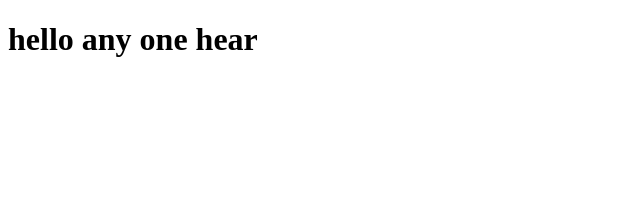
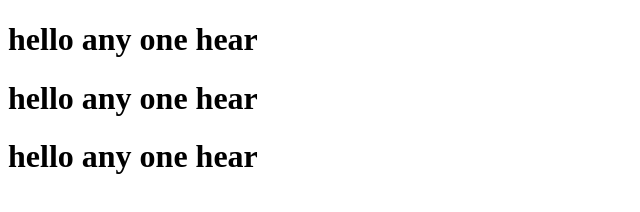
Before and after one commit to onnoman15/simple, a plain HTML site: page index.html in a window 1280 px wide. Shown: the whole page, without its empty margins (0-640 px from the left). Drawn offline with Linux system fonts and the light colour scheme.

Commit message:
head change

```diff
--- a/index.html
+++ b/index.html
@@ -7,5 +7,7 @@
 </head>
 <body>
     <h1>hello any one hear</h1>
+    <h1>hello any one hear</h1>
+    <h1>hello any one hear</h1>
 </body>
 </html>
```
